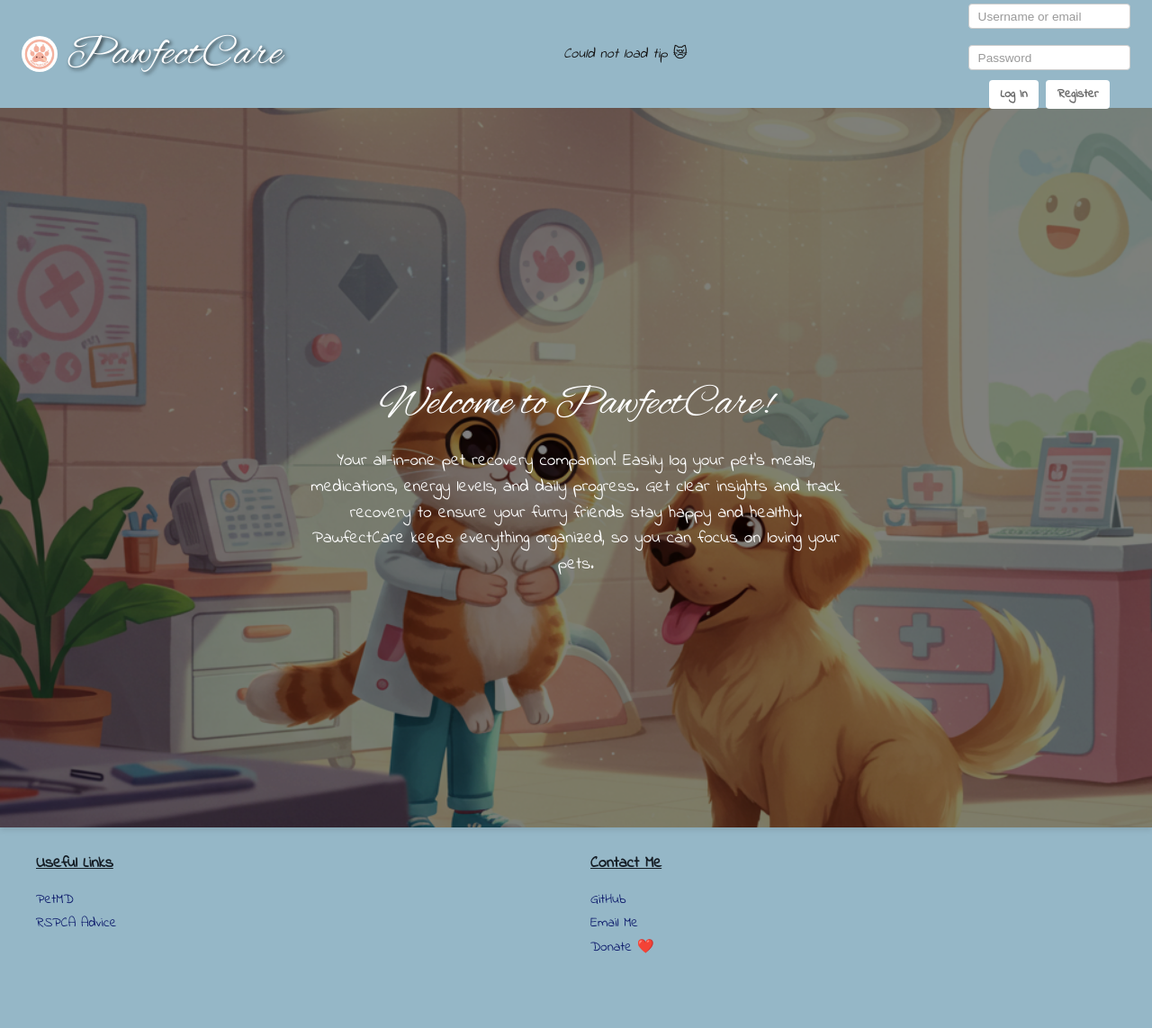
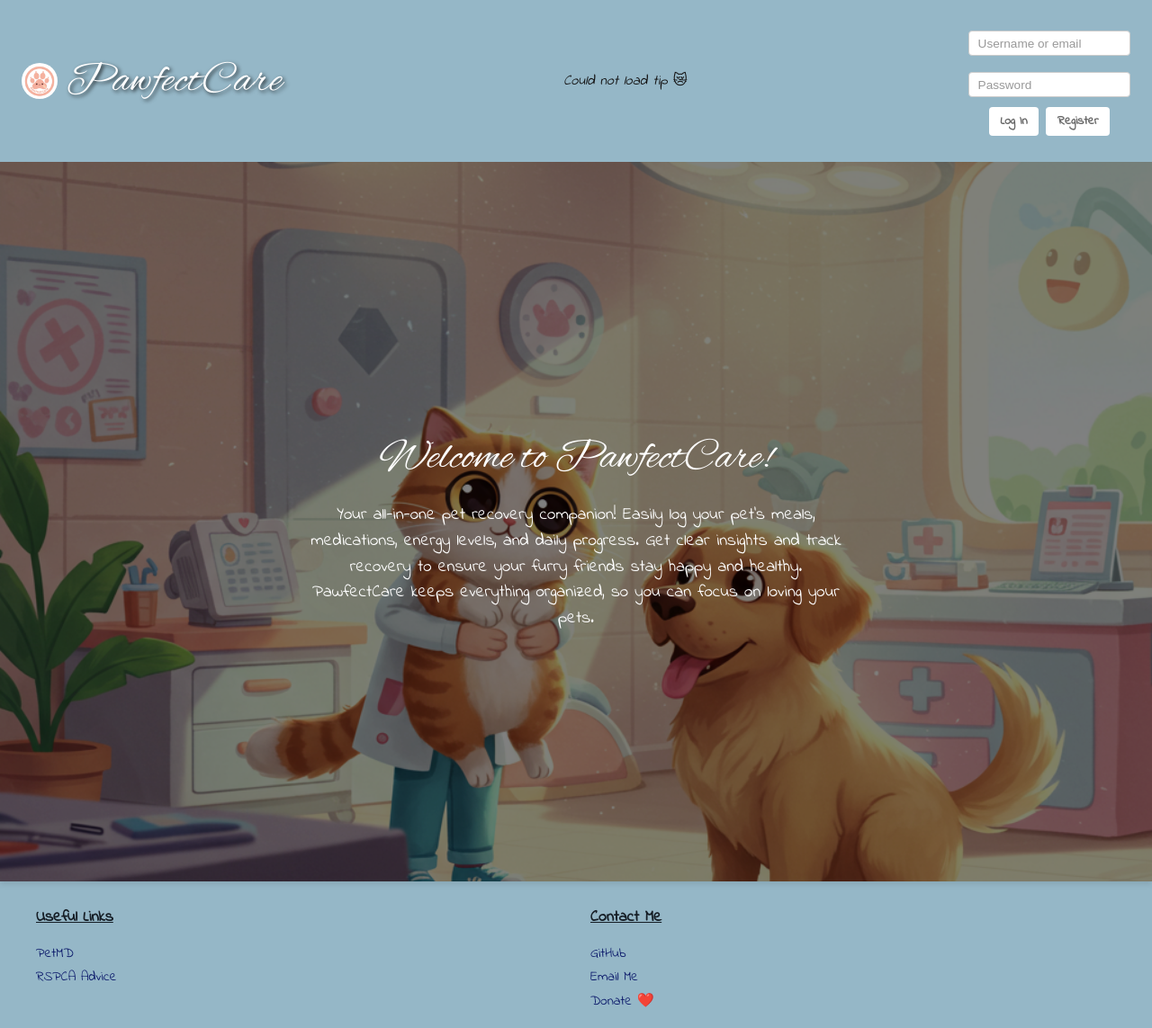
Before and after one commit to Anci82/PawfectCare, a Django app: page / in a window 1280 px wide. Shown: the whole page at 90% size. Before the commit the page ends 1060 px from the top, so only its background shows below. Run offline with Django 5.2, Linux system fonts and the light colour scheme; data that the repository does not hold is empty.

```diff
--- a/static/css/style.css
+++ b/static/css/style.css
@@ -155,7 +155,7 @@ header.header-wrapper {
     transition: all 0.3s ease, transform 0.3s ease;
     z-index: 1000;
     font-size: 0.9rem; /* slightly smaller text */
-    height: 120px;
+    height: 180px;
 }
 .header-left {
     display: flex;
@@ -281,7 +281,7 @@ header .header-right button:hover {
 .main-wrapper {
     position: relative;
     min-height: 100%;
-    margin-top: 120px; /* space for fixed header */
+    margin-top: 180px; /* space for fixed header */
 }
 
 .main-wrapper::before {
```
